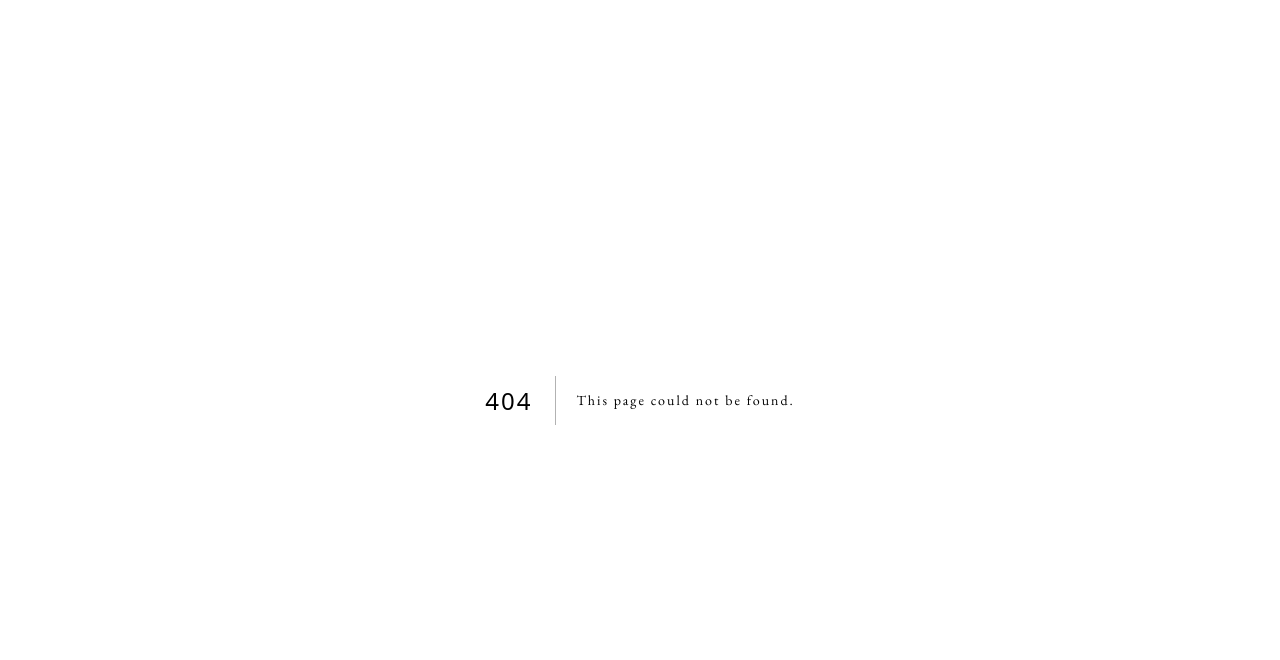
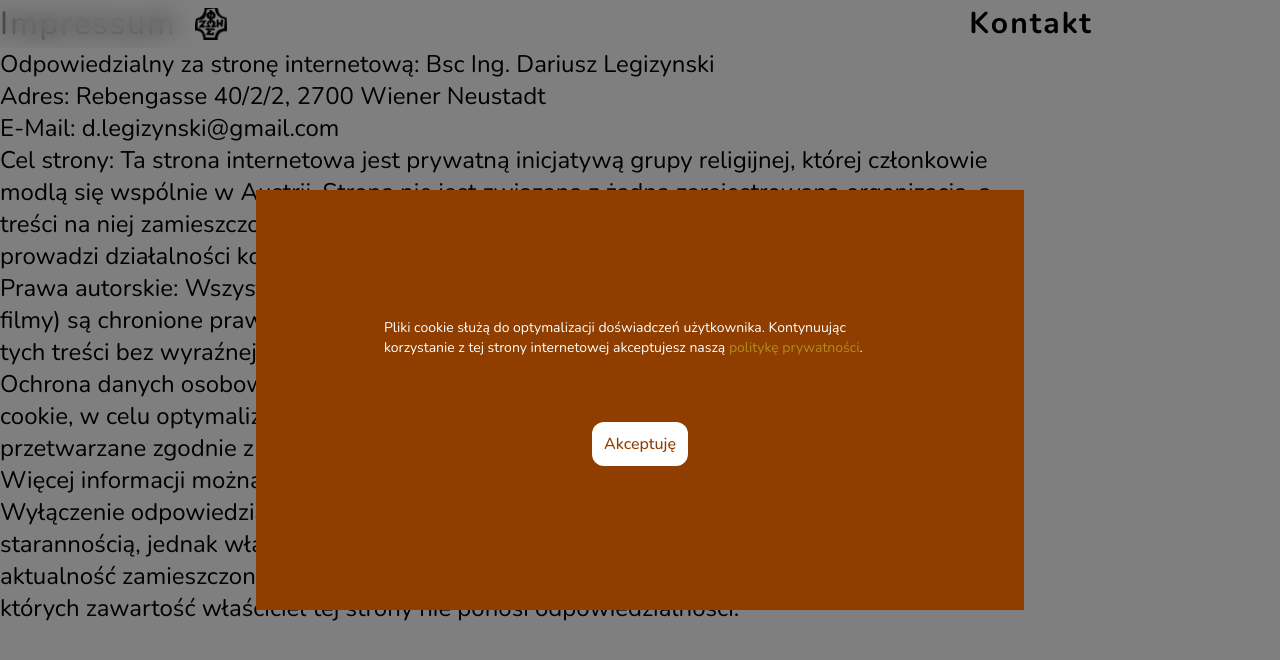
Before and after one commit to DariuszLegizynski/domowy-kosciol-next, a Next.js app: page /impressum in a window 1280 px wide. Before the commit this address had no page. Shown: the top 660 px of the page. Built offline with nearby package versions, Linux system fonts and the light colour scheme; what react-google-recaptcha-v3 would draw is missing.

Commit message:
add impressum

```diff
--- a/src/pages/contact.tsx
+++ b/src/pages/contact.tsx
@@ -219,7 +219,7 @@ const Contact = () => {
 					</div>
 				</article>
 				<section className="flex gap-4 justify-center py-4 bg-primary">
-					<Link href="/privacyPolicy" className="underline-effect justify-self-end fadeInFromBottom w-fit">
+					<Link href="/privacypolicy" className="underline-effect justify-self-end fadeInFromBottom w-fit">
 						<p className="text-white">Polityka Prywatności</p>
 					</Link>
 					<Link href="/impressum" className="underline-effect justify-self-end fadeInFromBottom w-fit">
--- /dev/null
+++ b/src/pages/impressum.tsx
@@ -0,0 +1,39 @@
+import Layout from "@/components/Layout"
+
+const impressum = () => {
+	return (
+		<Layout>
+			<article className="max-w-[1024px]">
+				<h1>Impressum</h1>
+				<p>Odpowiedzialny za stronę internetową: Bsc Ing. Dariusz Legizynski</p>
+				<p>Adres: Rebengasse 40/2/2, 2700 Wiener Neustadt</p>
+				<p>E-Mail: d.legizynski@gmail.com</p>
+
+				<p>
+					Cel strony: Ta strona internetowa jest prywatną inicjatywą grupy religijnej, której członkowie modlą się wspólnie w Austrii. Strona nie jest związana
+					z żadną zarejestrowaną organizacją, a treści na niej zamieszczone mają charakter wyłącznie informacyjny i duchowy. Strona nie prowadzi działalności
+					komercyjnej.
+				</p>
+
+				<p>
+					Prawa autorskie: Wszystkie treści zamieszczone na tej stronie internetowej (teksty, obrazy, filmy) są chronione prawami autorskimi. Kopiowanie,
+					rozpowszechnianie lub wykorzystywanie tych treści bez wyraźnej zgody właściciela strony jest zabronione.
+				</p>
+
+				<p>
+					Ochrona danych osobowych: Strona może zbierać dane osobowe użytkowników, takie jak pliki cookie, w celu optymalizacji doświadczeń użytkownika.
+					Wszystkie dane osobowe są przetwarzane zgodnie z obowiązującymi przepisami o ochronie danych osobowych (RODO). Więcej informacji można znaleźć w
+					naszej Polityce Prywatności.
+				</p>
+
+				<p>
+					Wyłączenie odpowiedzialności: Zawartość tej strony internetowej została stworzona z należytą starannością, jednak właściciel nie ponosi
+					odpowiedzialności za dokładność, kompletność ani aktualność zamieszczonych informacji. Strona zawiera linki do innych stron internetowych, za których
+					zawartość właściciel tej strony nie ponosi odpowiedzialności.
+				</p>
+			</article>
+		</Layout>
+	)
+}
+
+export default impressum
--- a/src/pages/privacypolicy.tsx
+++ b/src/pages/privacypolicy.tsx
@@ -65,7 +65,7 @@ const PrivacyPolicy = () => {
 						<strong>3. Hosting</strong>
 					</h2>
 					<ol>
-						<li>Serwis jest hostowany (technicznie utrzymywany) na serwerach operatora: inna firma</li>
+						<li>Serwis jest hostowany (technicznie utrzymywany) na serwerach operatora: netcup.de</li>
 
 						<li>
 							Firma hostingowa w celu zapewnienia niezawodności technicznej prowadzi logi na poziomie serwera. Zapisowi mogą podlegać:
@@ -278,17 +278,6 @@ const PrivacyPolicy = () => {
 							</ul>
 						</li>
 					</ol>
-
-					<div className="pt-36">
-						<p>
-							Niniejszy wzór polityki został wygenerowany bezpłatnie, w celach informacyjnych, w oparciu o naszą wiedzę, branżowe praktyki i przepisy prawa
-							obowiązujące na dzień 2018-08-14. Zalecamy sprawdzenie wzoru polityki przed użyciem jej na stronie. Wzór opiera się na najczęściej występujących
-							na stronach internetowych sytuacjach, ale może nie odzwierciedlać pełnej i dokładnej specyfiki Twojej strony www. Przeczytaj uważnie wygenerowany
-							dokument i w razie potrzeb dostosuj go do Twojej sytuacji lub zasięgnij porady prawnej. Nie bierzemy odpowiedzialności za skutki posługiwania się
-							tym dokumentem, ponieważ tylko Ty masz wpłw na to, czy wszystkie informacje w nim zawarte są zgodne z prawdą. Zwróć także uwagę, że Polityka
-							Prywatności, nawet najlepsza, jest tylko jednym z elementów Twojej troski o dane osobowe i prywatność użytkownika na stronie www.
-						</p>
-					</div>
 				</div>
 			</article>
 		</Layout>
--- a/tailwind.config.ts
+++ b/tailwind.config.ts
@@ -10,8 +10,6 @@ const config: Config = {
 			},
 			colors: {
 				primary: "hsl(26, 100%, 28%)",
-				// accent: "hsl(45, 74%, 50%)",
-				// accent: "hsl(45, 74%, 60%)",
 				accent: "hsl(45, 74%, 40%)",
 				black: "hsl(5, 0%, 0%)",
 				white: "hsl(5, 0%, 100%)",
```
